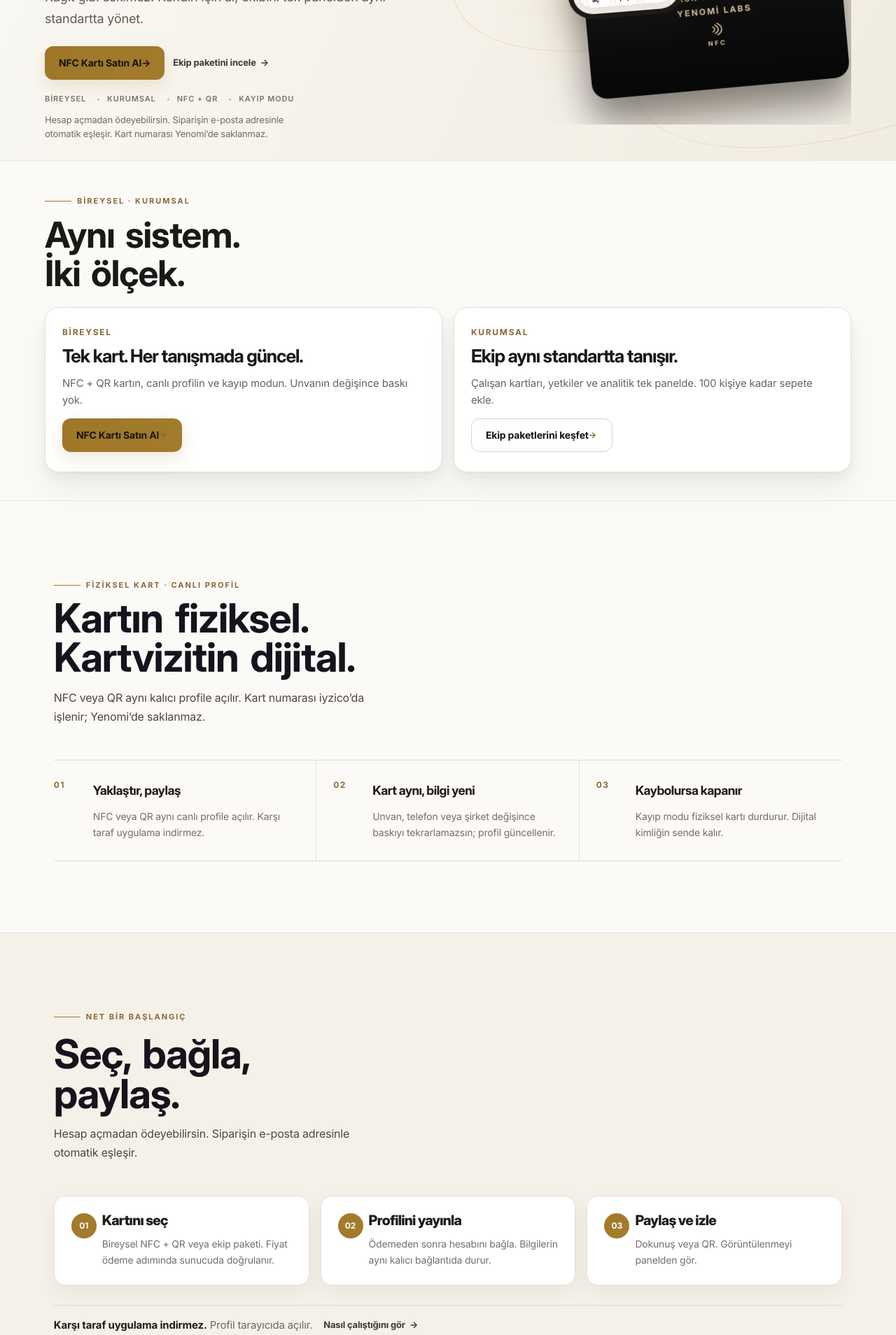
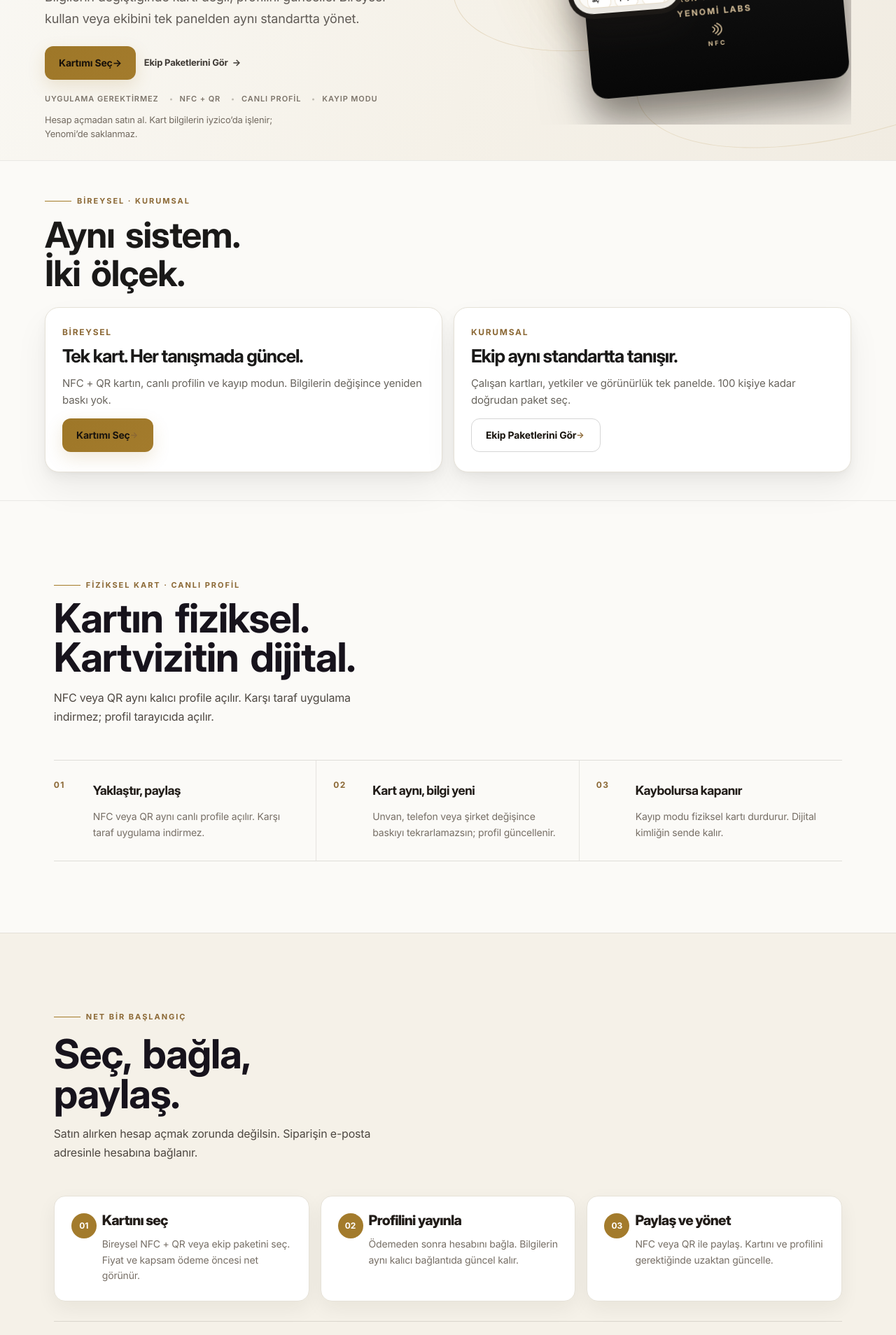
Before and after one commit to sevcanesim/id_system, a Next.js app: page / in a window 1280 px wide. Shown: the part 540-2448 px from the top of the page at 70% size. Built offline with nearby package versions, Linux system fonts and the light colour scheme; no server answers.

Commit message:
feat(cro): sharpen homepage value proposition

```diff
--- a/app/page.tsx
+++ b/app/page.tsx
@@ -15,9 +15,9 @@ const principles = [
 ];
 
 const journey = [
-  ["01", "Kartını seç", "Bireysel NFC + QR veya ekip paketi. Fiyat ödeme adımında sunucuda doğrulanır."],
-  ["02", "Profilini yayınla", "Ödemeden sonra hesabını bağla. Bilgilerin aynı kalıcı bağlantıda durur."],
-  ["03", "Paylaş ve izle", "Dokunuş veya QR. Görüntülenmeyi panelden gör."],
+  ["01", "Kartını seç", "Bireysel NFC + QR veya ekip paketini seç. Fiyat ve kapsam ödeme öncesi net görünür."],
+  ["02", "Profilini yayınla", "Ödemeden sonra hesabını bağla. Bilgilerin aynı kalıcı bağlantıda güncel kalır."],
+  ["03", "Paylaş ve yönet", "NFC veya QR ile paylaş. Kartını ve profilini gerektiğinde uzaktan güncelle."],
 ];
 
 export default function HomePage() {
@@ -35,26 +35,26 @@ export default function HomePage() {
               Kimliğin her gün güncel kalır.
             </h1>
             <p>
-              Fiziksel NFC + QR kartın, canlı dijital kartvizitine bağlanır. Kağıt gibi eskimez.
-              Kendin için al; ekibini tek panelden aynı standartta yönet.
+              Tek bir NFC + QR kartla canlı dijital kartvizitini paylaş. Bilgilerin değiştiğinde kartı değil, profilini güncelle.
+              Bireysel kullan veya ekibini tek panelden aynı standartta yönet.
             </p>
 
             <div className="home-mockup__actions">
               <Link className="home-mockup__button home-mockup__button--gold home-mockup__button--primary" href="/urunler/nfc-kart">
-                NFC Kartı Satın Al <span aria-hidden>→</span>
+                Kartımı Seç <span aria-hidden>→</span>
               </Link>
               <Link className="home-mockup__link-secondary" href="/kurumsal">
-                Ekip paketini incele <span aria-hidden>→</span>
+                Ekip Paketlerini Gör <span aria-hidden>→</span>
               </Link>
             </div>
 
             <div className="home-mockup__meta" aria-label="Ürün özellikleri">
-              <span>BİREYSEL</span>
-              <span>KURUMSAL</span>
+              <span>UYGULAMA GEREKTİRMEZ</span>
               <span>NFC + QR</span>
+              <span>CANLI PROFİL</span>
               <span>KAYIP MODU</span>
             </div>
-            <small className="home-mockup__guest">Hesap açmadan ödeyebilirsin. Siparişin e-posta adresinle otomatik eşleşir. Kart numarası Yenomi’de saklanmaz.</small>
+            <small className="home-mockup__guest">Hesap açmadan satın al. Kart bilgilerin iyzico’da işlenir; Yenomi’de saklanmaz.</small>
           </div>
 
           <div className="home-mockup__visual" aria-label="Yenomi ID dijital kartvizit önizlemesi">
@@ -77,14 +77,14 @@ export default function HomePage() {
             <article>
               <span>BİREYSEL</span>
               <h3>Tek kart. Her tanışmada güncel.</h3>
-              <p>NFC + QR kartın, canlı profilin ve kayıp modun. Unvanın değişince baskı yok.</p>
-              <Link className="home-mockup__button home-mockup__button--gold" href="/urunler/nfc-kart">NFC Kartı Satın Al <span aria-hidden>→</span></Link>
+              <p>NFC + QR kartın, canlı profilin ve kayıp modun. Bilgilerin değişince yeniden baskı yok.</p>
+              <Link className="home-mockup__button home-mockup__button--gold" href="/urunler/nfc-kart">Kartımı Seç <span aria-hidden>→</span></Link>
             </article>
             <article>
               <span>KURUMSAL</span>
               <h3>Ekip aynı standartta tanışır.</h3>
-              <p>Çalışan kartları, yetkiler ve analitik tek panelde. 100 kişiye kadar sepete ekle.</p>
-              <Link className="home-mockup__button home-premium__path-secondary" href="/kurumsal">Ekip paketlerini keşfet <span aria-hidden>→</span></Link>
+              <p>Çalışan kartları, yetkiler ve görünürlük tek panelde. 100 kişiye kadar doğrudan paket seç.</p>
+              <Link className="home-mockup__button home-premium__path-secondary" href="/kurumsal">Ekip Paketlerini Gör <span aria-hidden>→</span></Link>
             </article>
           </div>
         </section>
@@ -95,9 +95,7 @@ export default function HomePage() {
               <span className="home-mockup__kicker">FİZİKSEL KART · CANLI PROFİL</span>
               <h2 id="proof-title">Kartın fiziksel.<br />Kartvizitin dijital.</h2>
             </div>
-            <p>
-              NFC veya QR aynı kalıcı profile açılır. Kart numarası iyzico’da işlenir; Yenomi’de saklanmaz.
-            </p>
+            <p>NFC veya QR aynı kalıcı profile açılır. Karşı taraf uygulama indirmez; profil tarayıcıda açılır.</p>
           </div>
 
           <div className="home-premium__principles">
@@ -119,7 +117,7 @@ export default function HomePage() {
               <span className="home-mockup__kicker">NET BİR BAŞLANGIÇ</span>
               <h2 id="journey-title">Seç, bağla,<br />paylaş.</h2>
             </div>
-            <p>Hesap açmadan ödeyebilirsin. Siparişin e-posta adresinle otomatik eşleşir.</p>
+            <p>Satın alırken hesap açmak zorunda değilsin. Siparişin e-posta adresinle hesabına bağlanır.</p>
           </div>
           <ol className="home-premium__journey-steps">
             {journey.map(([number, title, text]) => (
@@ -130,21 +128,21 @@ export default function HomePage() {
             ))}
           </ol>
           <div className="home-premium__journey-action">
-            <p><strong>Karşı taraf uygulama indirmez.</strong> Profil tarayıcıda açılır.</p>
-            <Link className="home-mockup__link-secondary" href="/nasil-calisir">Nasıl çalıştığını gör <span aria-hidden>→</span></Link>
+            <p><strong>Uygulama indirme yok.</strong> NFC veya QR ile profil doğrudan tarayıcıda açılır.</p>
+            <Link className="home-mockup__link-secondary" href="/nasil-calisir">30 saniyede nasıl çalıştığını gör <span aria-hidden>→</span></Link>
           </div>
         </section>
 
         <section className="home-premium__final" aria-labelledby="final-title">
           <span className="home-mockup__kicker">DİJİTAL KARTVİZİT</span>
-          <h2 id="final-title">Bir sonraki tanışmada<br />sistemin hazır olsun.</h2>
-          <p>Bireysel kart veya kurumsal panel — ikisi de aynı Yenomi ID altyapısı.</p>
+          <h2 id="final-title">Bir sonraki tanışmada<br />kartvizitin hazır olsun.</h2>
+          <p>Kendin için tek kart seç veya ekibini aynı Yenomi ID standardında yönet.</p>
           <div className="home-mockup__actions">
             <Link className="home-mockup__button home-mockup__button--gold" href="/urunler/nfc-kart">
-              NFC Kartı Satın Al <span aria-hidden>→</span>
+              Kartımı Seç <span aria-hidden>→</span>
             </Link>
             <Link className="home-mockup__link-secondary" href="/kurumsal">
-              Ekip paketini incele <span aria-hidden>→</span>
+              Ekip Paketlerini Gör <span aria-hidden>→</span>
             </Link>
           </div>
         </section>
```
